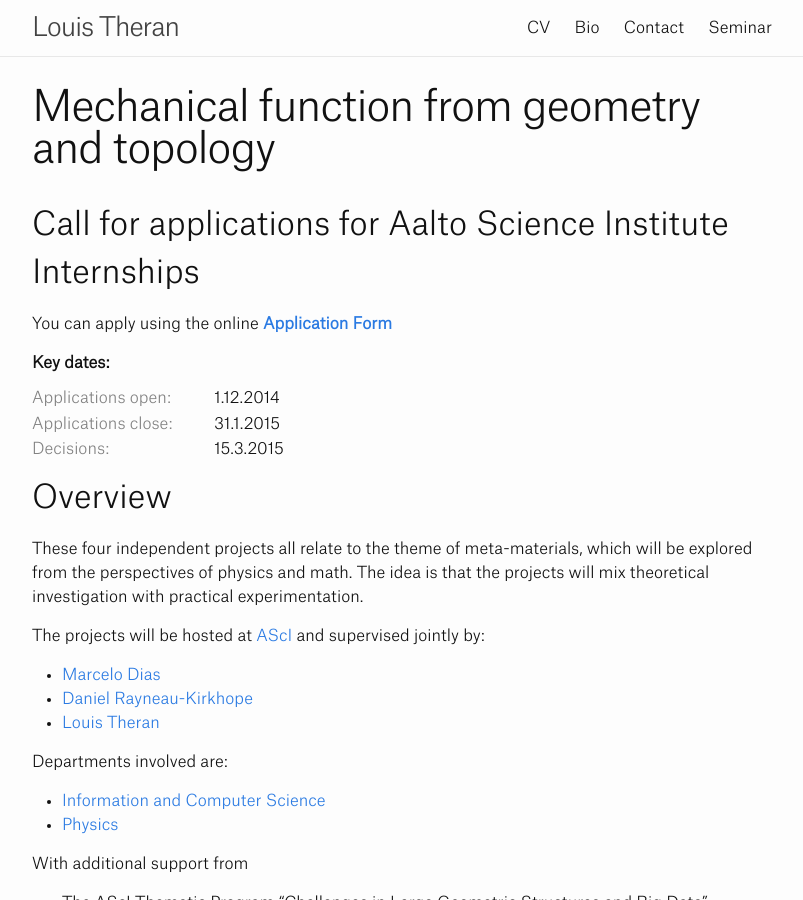
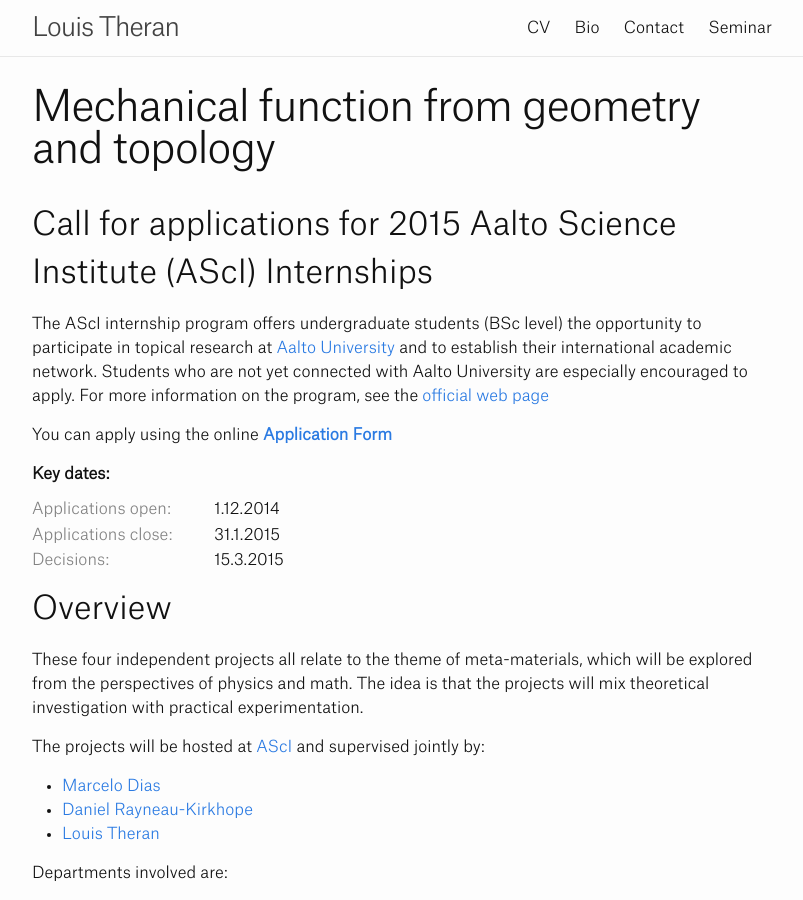
Before and after one commit to theran/theran.github.io, a Jekyll site: the page built from 2014-asciprojects.md, in a window 1280 px wide and 900 px high. Shown: the whole window, without its empty margins (238-1041 px from the left). Built offline with Jekyll 4.4.1, drawn with Linux system fonts in a browser that asks for light colours.

Commit message:
AScI intern program description.

```diff
--- a/2014-asciprojects.md
+++ b/2014-asciprojects.md
@@ -4,7 +4,13 @@ permalink: /2014/asci-interns/
 title: Mechanical function from geometry and topology
 ---
 
-## Call for applications for Aalto Science Institute Internships
+## Call for applications for 2015 Aalto Science Institute (AScI) Internships
+
+The AScI internship program offers undergraduate students (BSc level) the opportunity to participate in topical research
+at [Aalto University][aalto] and to establish their international academic network.  Students who are not yet connected with Aalto University are especially encouraged to apply.  For more information on the program, see the [official web page][asciinterns]
+
+[aalto]: http://aalto.fi/
+[asciinterns]: http://asci.aalto.fi/en/internships/incoming_asci_interns/
 
 You can apply using the online __[Application Form][apply]__
 
```
